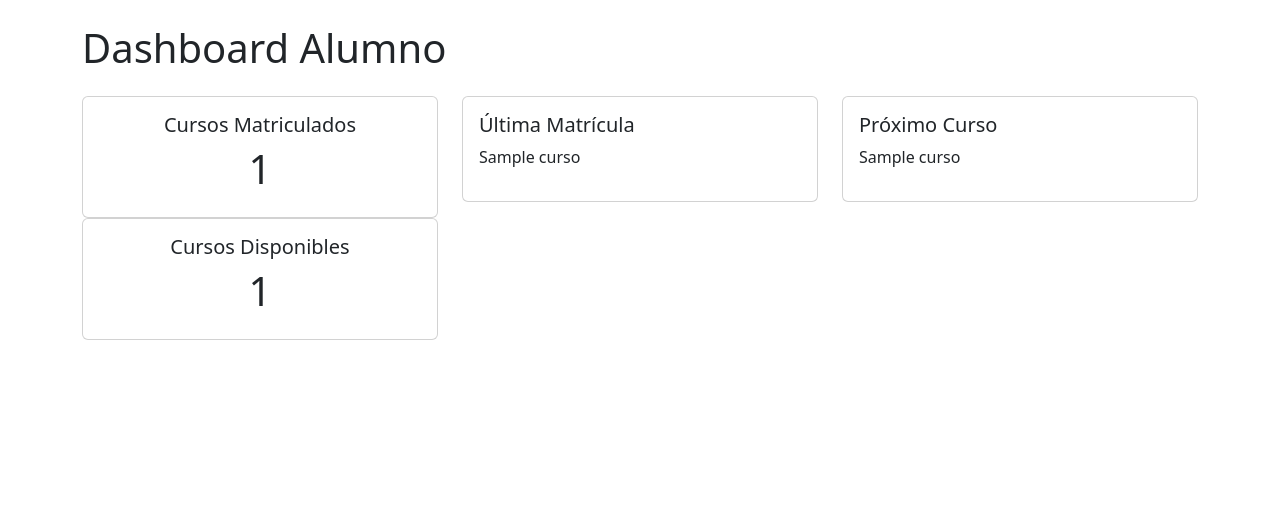
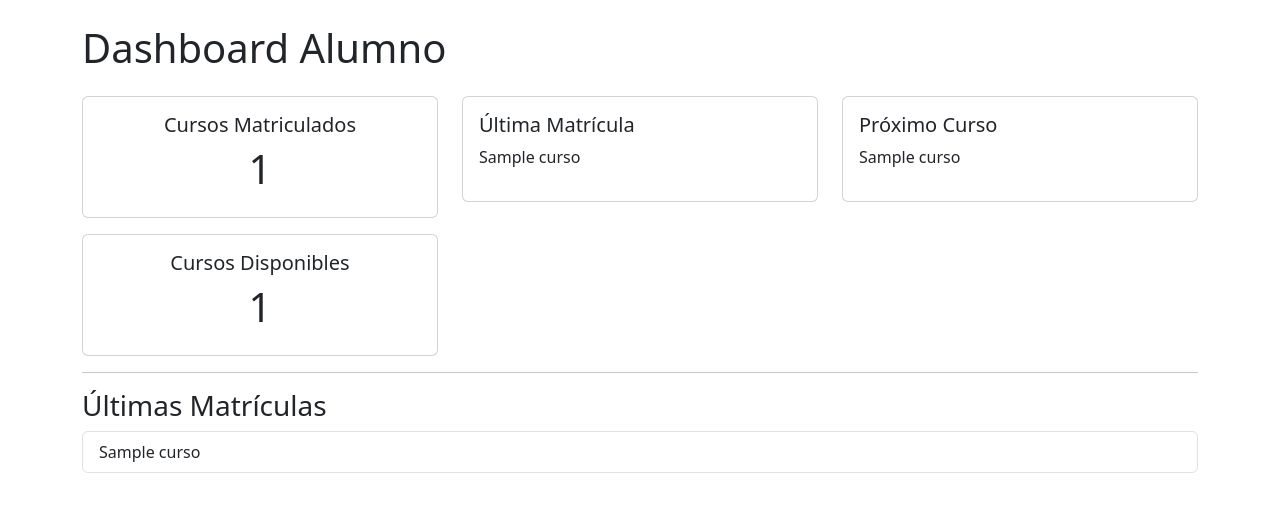
Before and after one commit to DannoEery/gestion_formacion, a Django app: page /matriculas/dashboard/ in a window 1280 px wide. Shown: the part 56-568 px from the top of the page. Run offline with Django 5.2, Linux system fonts and the light colour scheme; a user stored in the database is signed in; tables that the repository leaves empty hold one stand-in row (values such as "Sample post"); parts of the project's set-up code (start-up, migrations or seed data) failed here and were passed over; some libraries are stand-ins or nearby versions.

Commit message:
Añadido

```diff
--- a/templates/matriculas/dashboard.html
+++ b/templates/matriculas/dashboard.html
@@ -28,18 +28,16 @@ Dashboard
             </div>
         </div>
     </div>
+
     {# Segunda columna: Tarjeta para el nombre del curso de la última matrícula #}
     <div class="col-md-4">
         <div class="card">
             <div class="card-body">
                 <h5>Última Matrícula</h5>
                 <p>
-                    {# Evalúa si existe un objeto matrícula en la variable enviada por la vista #}
                     {% if ultima_matricula %}
-                    {# Si existe, accede a la relación del curso y pinta su nombre #}
                     {{ ultima_matricula.curso.nombre }}
                     {% else %}
-                    {# Si la variable viene vacía (el alumno no tiene matrículas), muestra este texto #}
                     Sin datos
                     {% endif %}
                 </p>
@@ -53,37 +51,56 @@ Dashboard
             <div class="card-body">
                 <h5>Próximo Curso</h5>
                 <p>
-                    {# Evalúa si la vista encontró un curso programado para el alumno #}
                     {% if proximo_curso %}
-                    {# Si existe, imprime el nombre del curso #}
                     {{ proximo_curso.nombre }}
                     {% else %}
-                    {# Si no hay cursos futuros registrados, muestra este texto #}
                     Sin datos
                     {% endif %}
                 </p>
             </div>
         </div>
     </div>
-    <div class="col-md-4">
 
+    <div class="col-md-4 mt-3">
         <div class="card text-center">
-
             <div class="card-body">
 
                 <h5>
                     Cursos Disponibles
                 </h5>
 
-
                 <h1>
                     {{ cursos_disponibles }}
                 </h1>
 
             </div>
+        </div>
+    </div>
 
 </div>
 
-</div>
-</div>
+<hr>
+
+<h3>
+    Últimas Matrículas
+</h3>
+
+<ul class="list-group">
+
+    {% for matricula in ultimas_matriculas %}
+
+    <li class="list-group-item">
+        {{ matricula.curso.nombre }}
+    </li>
+
+    {% empty %}
+
+    <li class="list-group-item">
+        No hay matrículas.
+    </li>
+
+    {% endfor %}
+
+</ul>
+
 {% endblock %}
```
Lines whose indentation alone changed are shown as unchanged.
